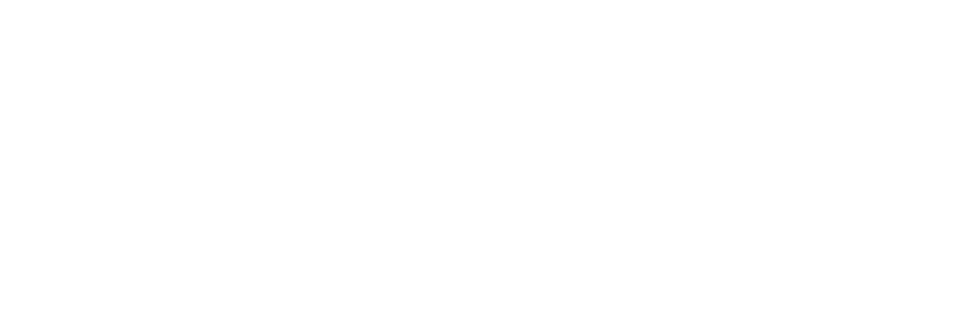
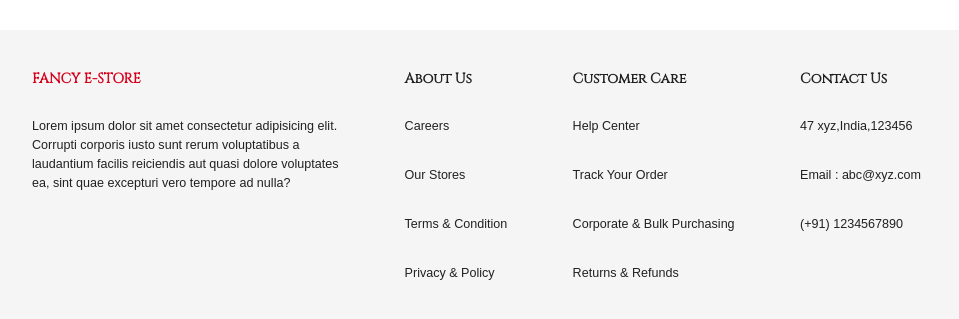
Before and after one commit to SachinShelke7/ecom_fullstack-frontend, a React (Create React App) app: page / in a window 1280 px wide. Shown: the part 1175-1494 px from the top of the page, without its empty margins (96-1055 px from the left). Before the commit the page ends 1205 px from the top, so only its background shows below. Built offline with nearby package versions, Linux system fonts and the light colour scheme; no server answers; a web font is replaced by a local one.

Commit message:
footer_ui

```diff
--- a/src/App.js
+++ b/src/App.js
@@ -8,6 +8,7 @@ import Home from "./scenes/home/Home";
 import ItemDetails from "./scenes/itemDetails/ItemDetails";
 import { ToastContainer } from "react-toastify";
 import "react-toastify/dist/ReactToastify.css";
+import Footer from "./scenes/global/Footer";
 
 const ScrollToTop = () => {
   const pathname = useLocation();
@@ -30,6 +31,7 @@ function App() {
         </Routes>
         <CartMenu />
         <ToastContainer />
+        <Footer />
       </BrowserRouter>
     </div>
   );
--- /dev/null
+++ b/src/scenes/global/Footer.jsx
@@ -0,0 +1,70 @@
+import React from "react";
+import { useTheme, Box, Typography } from "@mui/material";
+import { shades } from "../../theme";
+
+const Footer = () => {
+  const {
+    palette: { neutral },
+  } = useTheme();
+
+  return (
+    <Box mt="70px" p="40px 0" backgroundColor={neutral.light}>
+      <Box
+        width="80%"
+        margin="auto"
+        display="flex"
+        justifyContent="space-between"
+        flexWrap="wrap"
+        rowGap="30px"
+        columnGap="clamp(20px,30px,40px"
+      >
+        <Box width="clamp(20%,30%,40%)">
+          <Typography
+            variant="h4"
+            fontWeight="bold"
+            mb="30px"
+            color={shades.secondary[500]}
+          >
+            FANCY E-STORE
+          </Typography>
+          <div>
+            Lorem ipsum dolor sit amet consectetur adipisicing elit. Corrupti
+            corporis iusto sunt rerum voluptatibus a laudantium facilis
+            reiciendis aut quasi dolore voluptates ea, sint quae excepturi vero
+            tempore ad nulla?
+          </div>
+        </Box>
+
+        <Box>
+          <Typography variant="h4" fontWeight="bold" mb="30px">
+            About Us
+          </Typography>
+          <Typography mb="30px">Careers</Typography>
+          <Typography mb="30px">Our Stores</Typography>
+          <Typography mb="30px">Terms & Condition</Typography>
+          <Typography mb="30px">Privacy & Policy</Typography>
+        </Box>
+        <Box>
+          <Typography variant="h4" fontWeight="bold" mb="30px">
+            Customer Care
+          </Typography>
+          <Typography mb="30px">Help Center</Typography>
+          <Typography mb="30px">Track Your Order</Typography>
+          <Typography mb="30px">Corporate & Bulk Purchasing</Typography>
+          <Typography mb="30px">Returns & Refunds</Typography>
+        </Box>
+
+        <Box width="clamp(20%,25%,30%)">
+          <Typography variant="h4" fontWeight="bold" mb="30px">
+            Contact Us
+          </Typography>
+          <Typography mb="30px">47 xyz,India,123456</Typography>
+          <Typography mb="30px">Email : abc@xyz.com</Typography>
+          <Typography mb="30px">(+91) 1234567890</Typography>
+        </Box>
+      </Box>
+    </Box>
+  );
+};
+
+export default Footer;
--- a/src/state/index.js
+++ b/src/state/index.js
@@ -19,6 +19,7 @@ export const cartSlice = createSlice({
         const itemIndex = state.cart.findIndex(
           (i) => i.id === action.payload.item.id
         );
+
         state.cart[itemIndex].count =
           state.cart[itemIndex].count + action.payload.item.count;
         toast.info("Quantity Updated!", {
```
